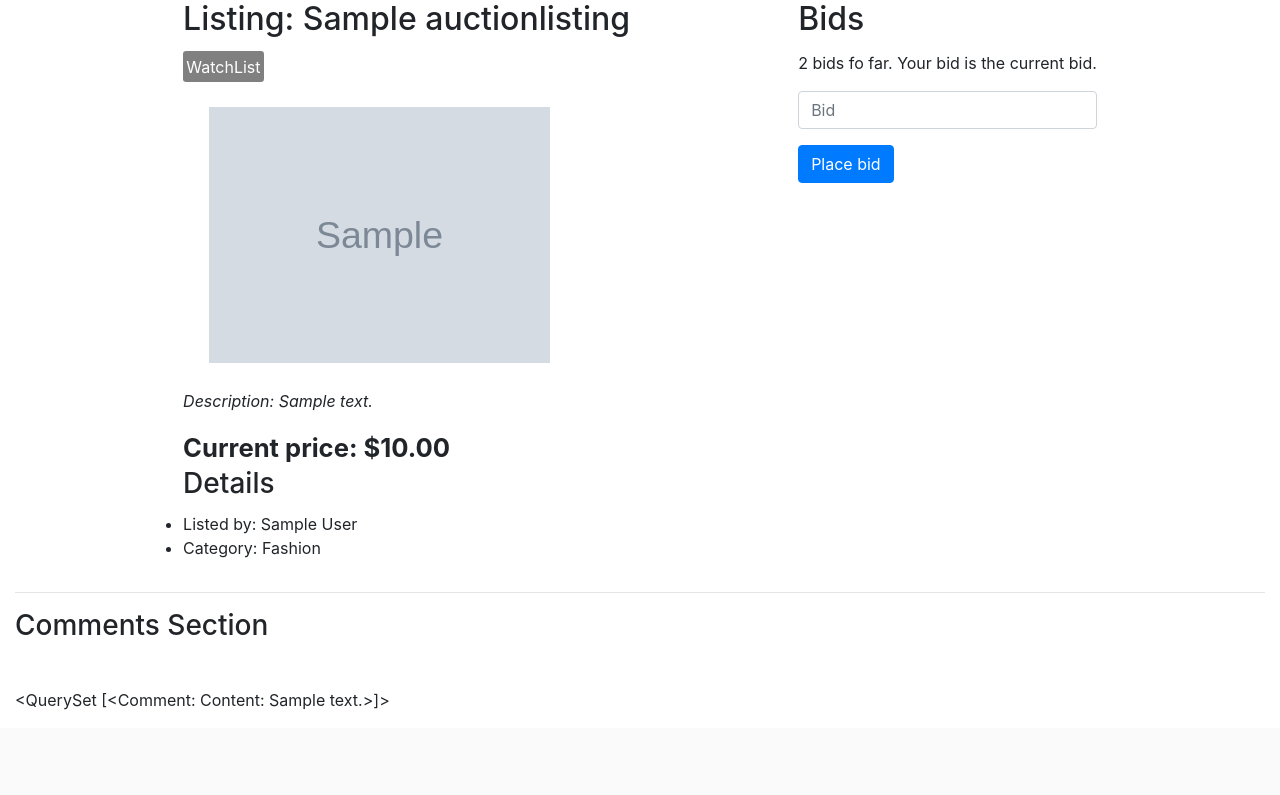
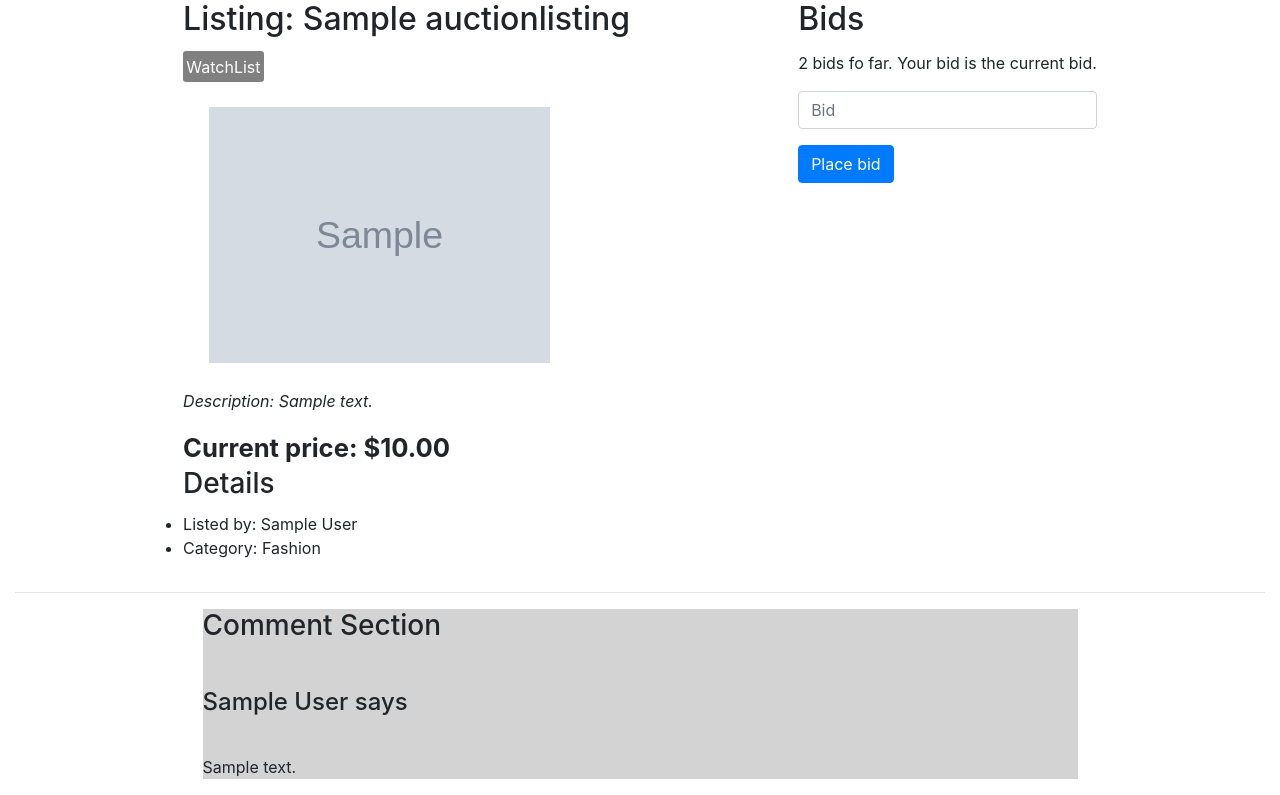
Before and after one commit to Matheus-IT/commerce, a Django app: page /listings/1 in a window 1280 px wide. Shown: the part 100-895 px from the top of the page. Before the commit the page ends 810 px from the top, so only its background shows below. Run offline with Django 3.2, Linux system fonts and the light colour scheme; tables that the repository leaves empty hold one stand-in row (values such as "Sample post"); grey boxes marked "Sample" are stand-in pictures; some libraries are stand-ins or nearby versions.

Commit message:
base for listingPage commentSection

```diff
--- a/auctions/static/auctions/sass/_listingPage.scss
+++ b/auctions/static/auctions/sass/_listingPage.scss
@@ -1,3 +1,4 @@
+.listingPageContainer {
 	.columnsContainer {
 		display: flex;
 		justify-content: space-evenly;
@@ -32,3 +33,11 @@
 			font-size: 1.6em;
 		}
 	}
+
+	.commentSection {
+		display: block;
+		width: 70%;
+		margin: auto;
+		background-color: lightGray;
+	}
+}
--- a/auctions/static/auctions/sass/styles.css
+++ b/auctions/static/auctions/sass/styles.css
@@ -106,7 +106,7 @@ h1, h2, h3, h4, h5, h6 {
   font-family: normal "Times New Roman", sans-serif;
 }
 
-.columnsContainer {
+.listingPageContainer .columnsContainer {
   display: -webkit-box;
   display: -ms-flexbox;
   display: flex;
@@ -115,11 +115,11 @@ h1, h2, h3, h4, h5, h6 {
           justify-content: space-evenly;
 }
 
-.columnsContainer .title {
+.listingPageContainer .columnsContainer .title {
   margin-bottom: 0.4em;
 }
 
-.columnsContainer .watchListButton {
+.listingPageContainer .columnsContainer .watchListButton {
   color: #FFF;
   padding: 0.2em;
   background-color: gray;
@@ -127,21 +127,28 @@ h1, h2, h3, h4, h5, h6 {
   border-radius: 0.2em;
 }
 
-.columnsContainer .watchListButton:hover {
+.listingPageContainer .columnsContainer .watchListButton:hover {
   background-color: #a0a0a0;
 }
 
-.columnsContainer .listingImg {
+.listingPageContainer .columnsContainer .listingImg {
   margin: 1.6em;
   max-width: 32em;
   max-height: 16em;
 }
 
-.columnsContainer .description {
+.listingPageContainer .columnsContainer .description {
   font-style: italic;
 }
 
-.columnsContainer .listingPrice {
+.listingPageContainer .columnsContainer .listingPrice {
   font-size: 1.6em;
 }
+
+.listingPageContainer .commentSection {
+  display: block;
+  width: 70%;
+  margin: auto;
+  background-color: lightGray;
+}
 /*# sourceMappingURL=styles.css.map */
--- a/auctions/templates/auctions/listingPage.html
+++ b/auctions/templates/auctions/listingPage.html
@@ -64,14 +64,17 @@
 
 		<hr>
 
-		<div class="commentsSection">
-			<h3>Comments Section</h3>
+		<div class="commentSection">
+			<h3 class="commentSection__title">Comment Section</h3>
 
-			{% if listing_comments %}
-				<p>{{ listing_comments }}</p>
-			{% else %}
-				<p>No comments yet...</p>
-			{% endif %}
+			{% for comment in listing_comments %}
+				<div class="comment">
+					<h4 class="comment__author">{{ listing.author }} says</h4>
+					<p class="comment__content">{{ comment.content }}</p>
+				</div>
+			{% empty %}
+				<p class="no_comments_yet">No comments yet...</p>
+			{% endfor %}
 		</div>
 	</div>
 {% endblock %}
```
Also changed, not shown: 1 other file. Lines whose indentation alone changed are shown as unchanged.
